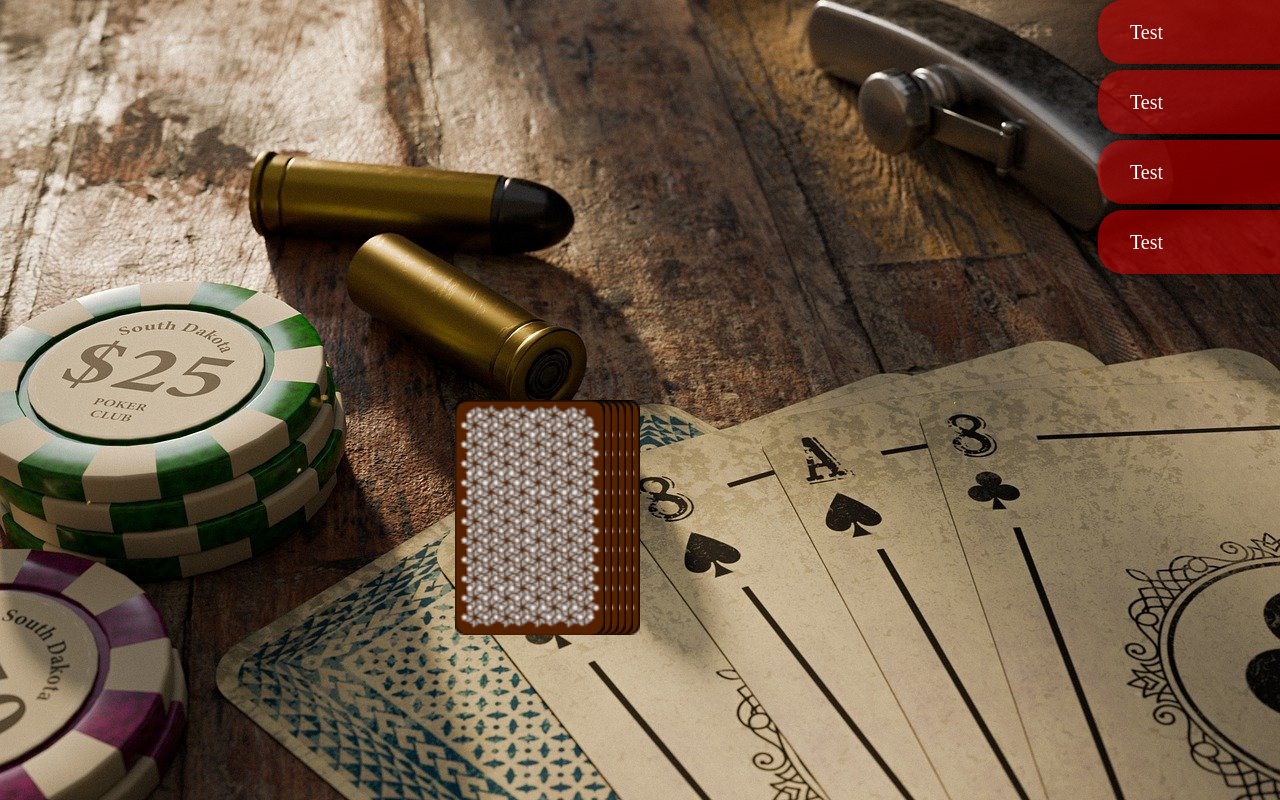
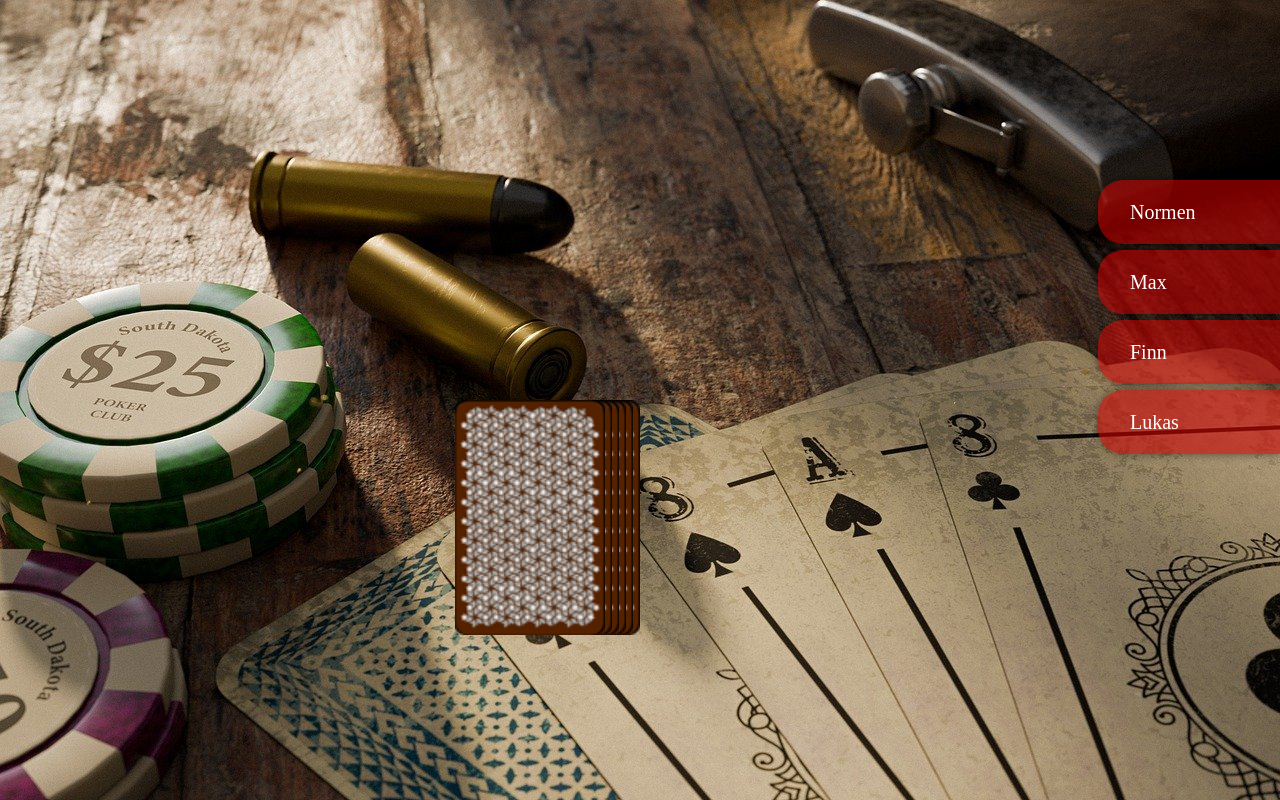
Before and after one commit to Ysidr/Ring-Of-Fire, an Angular app: page /game in a window 1280 px wide. Built offline with nearby package versions, Linux system fonts and the light colour scheme.

Commit message:
get Names

```diff
--- a/src/app/game/game.component.html
+++ b/src/app/game/game.component.html
@@ -1,4 +1,4 @@
-<app-player *ngFor="let player of game.Players let i = index" [ngStyle]="{'top.px': i * 70}" class="appPlayerPosition"></app-player>
+<app-player *ngFor="let player of game.Players let i = index" [ngStyle]="{'top.px': 180 + (i * 70)}" [playerName]="player" class="appPlayerPosition"></app-player>
 
 
 <section class="gameField">
--- a/src/app/player/player.component.html
+++ b/src/app/player/player.component.html
@@ -1,3 +1,3 @@
 <div class="player">
-    <span>Test</span>
+    <span>{{playerName}}</span>
 </div>
--- a/src/app/player/player.component.ts
+++ b/src/app/player/player.component.ts
@@ -1,4 +1,4 @@
-import { Component } from '@angular/core';
+import { Component, Input } from '@angular/core';
 
 @Component({
   selector: 'app-player',
@@ -8,4 +8,5 @@ import { Component } from '@angular/core';
 })
 export class PlayerComponent {
 
+  @Input() playerName!: string;
 }
```
